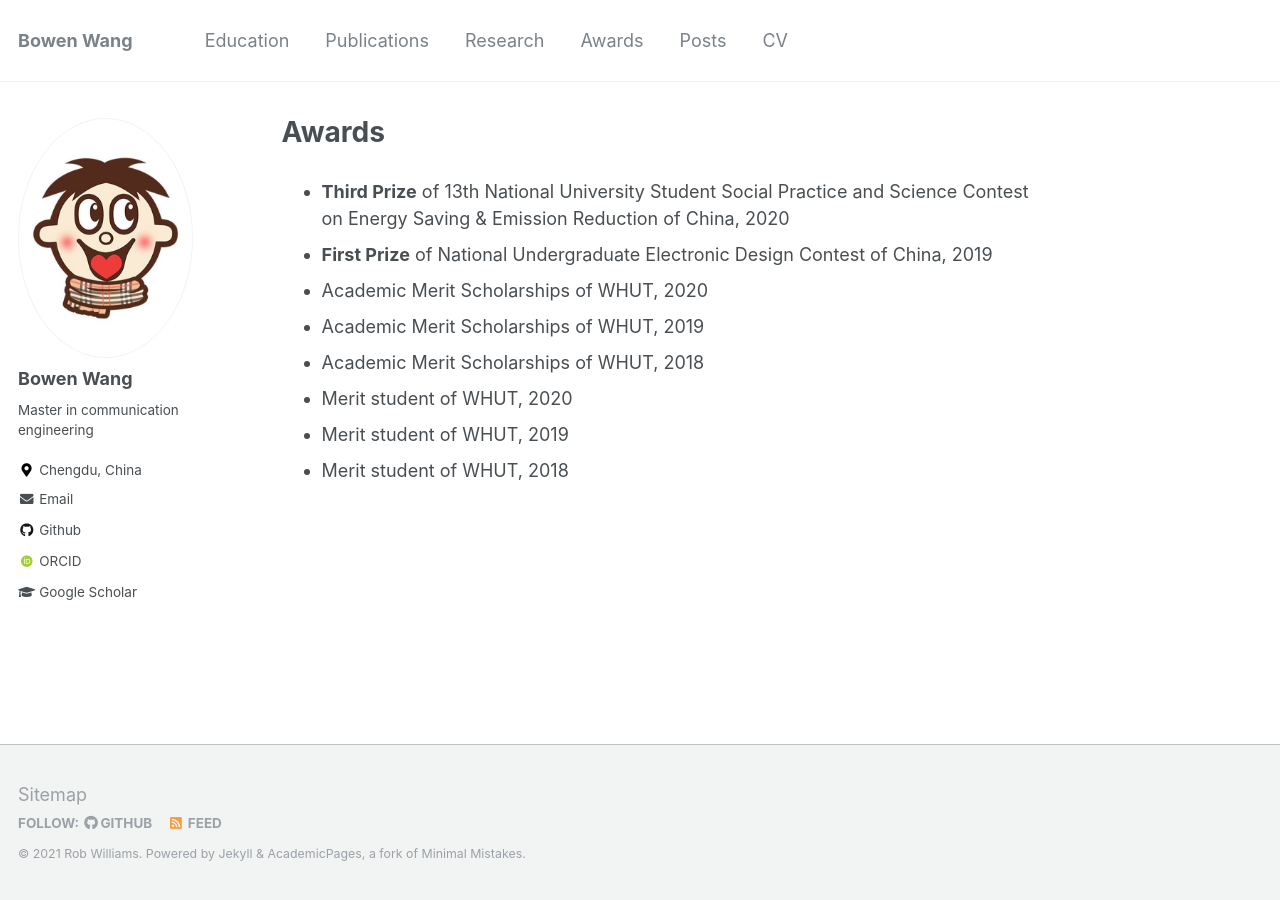
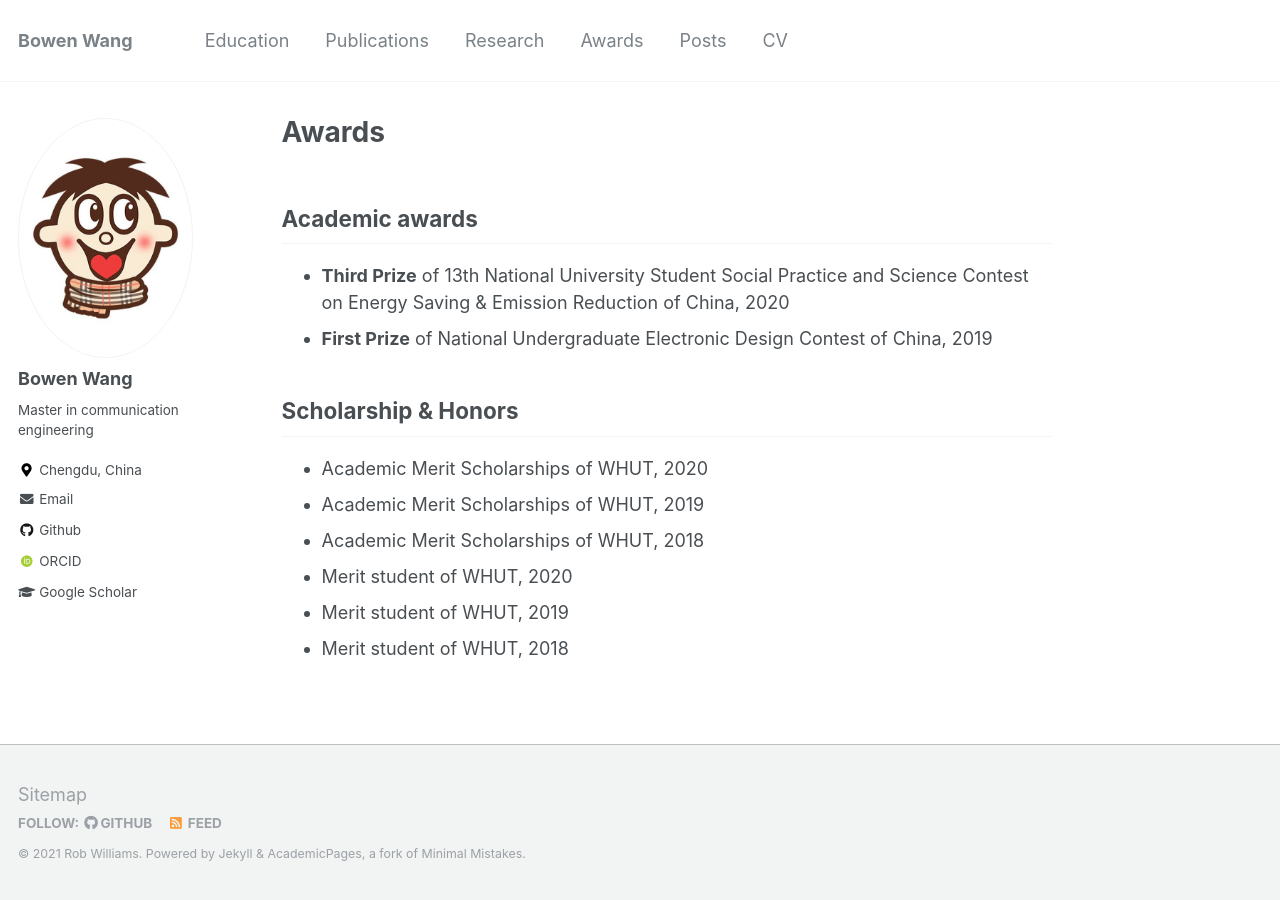
Before and after one commit to BW-Wang/BW-Wang.github.io, a Jekyll site: the page built from _pages/awards.md, in a window 1280 px wide. Built offline with Jekyll 4.4.1, drawn with Linux system fonts in a browser that asks for light colours; some web fonts are replaced.

Commit message:
Update awards.md

```diff
--- a/_pages/awards.md
+++ b/_pages/awards.md
@@ -3,8 +3,13 @@ permalink: /awards/
 title: "Awards"
 ---
 
+## Academic awards
+
 - **Third Prize** of 13th National University Student Social Practice and Science Contest on Energy Saving & Emission Reduction of China, 2020
 - **First Prize** of National Undergraduate Electronic Design Contest of China, 2019
+
+## Scholarship & Honors
+
 - Academic Merit Scholarships of WHUT, 2020
 - Academic Merit Scholarships of WHUT, 2019
 - Academic Merit Scholarships of WHUT, 2018
```
